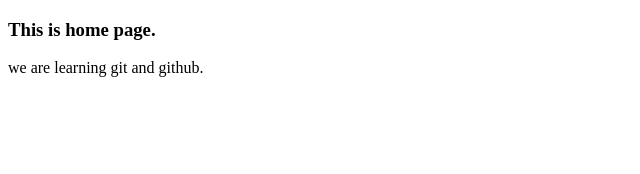
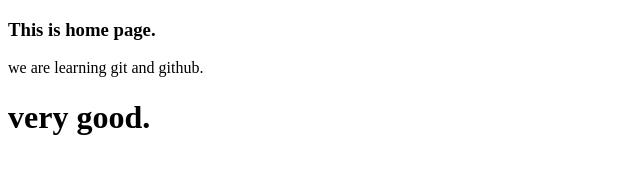
Before and after one commit to FarhatManyar/new-project, a plain HTML site: page home.html in a window 1280 px wide. Shown: the whole page, without its empty margins (0-640 px from the left). Drawn offline with Linux system fonts and the light colour scheme.

Commit message:
new line added

```diff
--- a/home.html
+++ b/home.html
@@ -8,5 +8,6 @@
 <body>
     <h3>This is home page.</h3>
     <p>we are learning git and github.</p>
+    <h1>very good.</h1>
 </body>
 </html>
```
